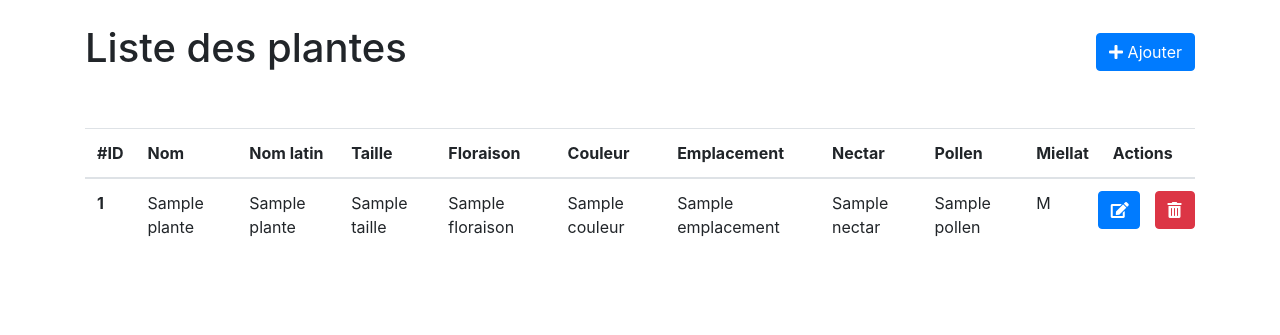
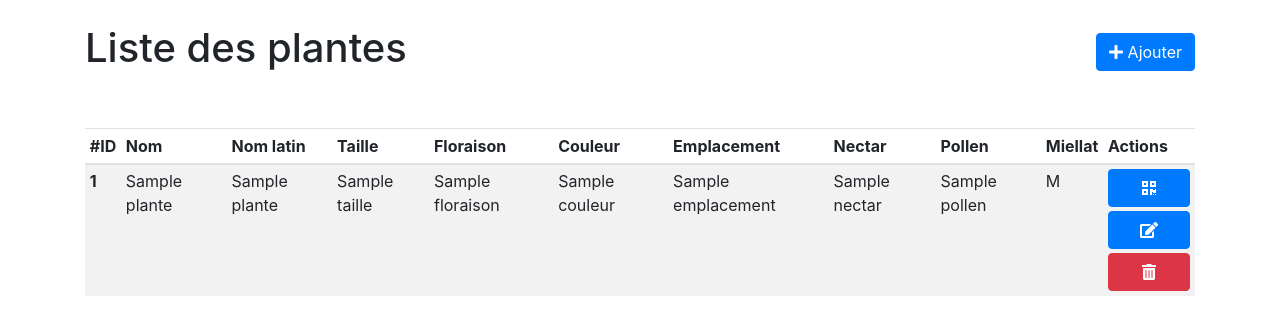
Before and after one commit to apinot/JeSuisUneAbeille, a PHP site: template back-office/src/views/listePlantes.html.twig in a window 1280 px wide. Shown: the top 335 px of the page. Run offline with PHP 8.4, Linux system fonts and the light colour scheme; the template is opened without the code that fills it: most values are stand-ins (such as "Sample title", 1, 10 or a date in 2020); some libraries are stand-ins or nearby versions.

Commit message:
affichage et imrpession du qrcode dans le back-office

```diff
--- a/back-office/src/views/listePlantes.html.twig
+++ b/back-office/src/views/listePlantes.html.twig
@@ -4,11 +4,12 @@
 <div class="d-flex justify-content-between align-items-center pt-4 pb-5">
     <h1>Liste des plantes</h1>
     <div>
-        <a class="btn btn-primary" role="button" href="{{ path_for('formAjoutPlante', { 'id': plante.id }) }}"><i class="fas fa-plus"></i> Ajouter</a>
+        <a class="btn btn-primary" role="button" href="{{ path_for('formAjoutPlante', { 'id': plante.id }) }}"><i
+                class="fas fa-plus"></i> Ajouter</a>
     </div>
 </div>
 
-<table class="table">
+<table class="table table-sm table-striped">
     <thead>
         <tr>
             <th scope="col">#ID</th>
@@ -38,13 +39,15 @@
             <td>{{plante.pollen}}</td>
             <td>{% if plante.miellat %} M {% endif %}</td>
             <td>
-                <div class="row">
-                    <a class="btn btn-primary col-5" role="button" href="{{ path_for('formEditPlante', { 'id': plante.id }) }}"><i class="fas fa-edit"></i></a>
-                    <form class="col-5" method="POST" action="{{ path_for('supprimerPlante', { 'id': plante.id }) }}">
-                        <input type="hidden" name="_METHOD" value="DELETE"/>
-                        <button type="submit" class="btn btn-danger" value="Supprimer"><i class="fas fa-trash-alt"></i></button>
-                    </form>
-                </div>
+                <a class="btn btn-primary col-12 mb-1" href="{{path_for('afficherPlante', {id: plante.id})}}" role="button"><i
+                        class="fas fa-qrcode"></i></a>
+                <a class="btn btn-primary col-12 mb-1" role="button"
+                    href="{{ path_for('formEditPlante', { 'id': plante.id }) }}"><i class="fas fa-edit"></i></a>
+                <form method="POST" action="{{ path_for('supprimerPlante', { 'id': plante.id }) }}">
+                    <input type="hidden" name="_METHOD" value="DELETE" />
+                    <button type="submit" class="btn btn-danger col-12" value="Supprimer"><i
+                            class="fas fa-trash-alt"></i></button>
+                </form>
             </td>
         </tr>
         {% endfor %}
```
Also changed, not shown: back-office/src/views/plante.html.twig (+15 -2 lines).
